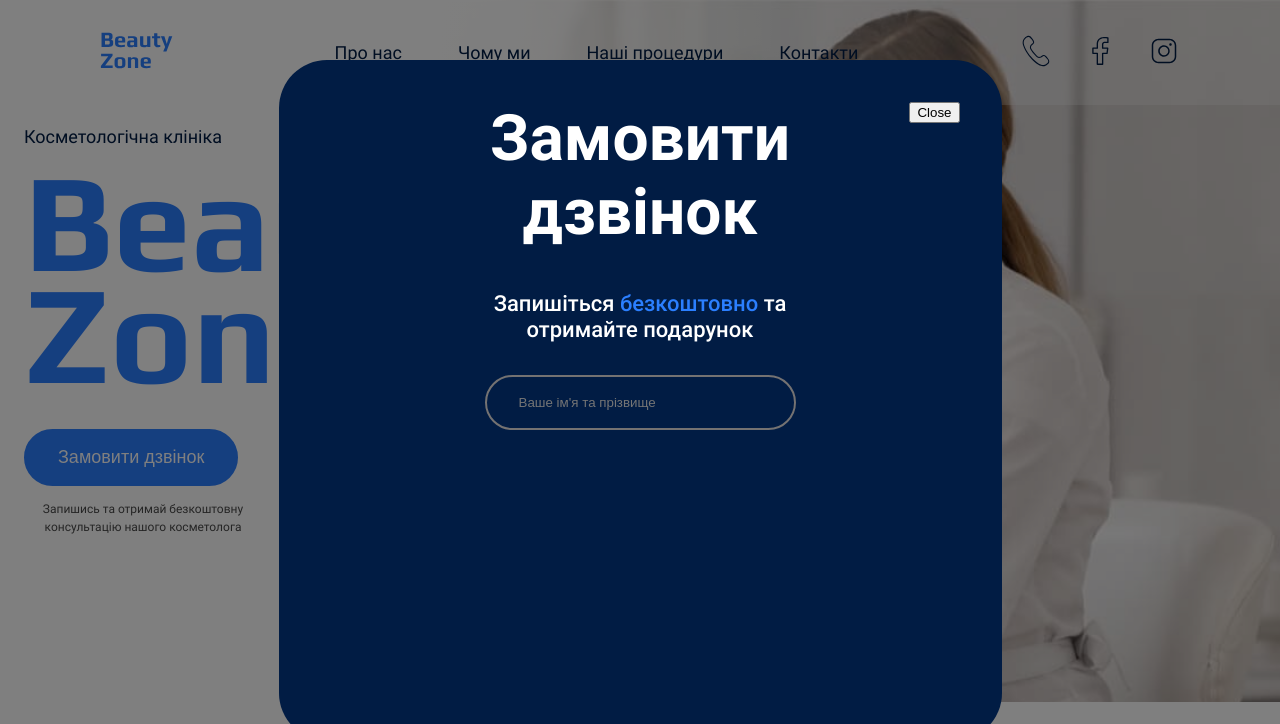
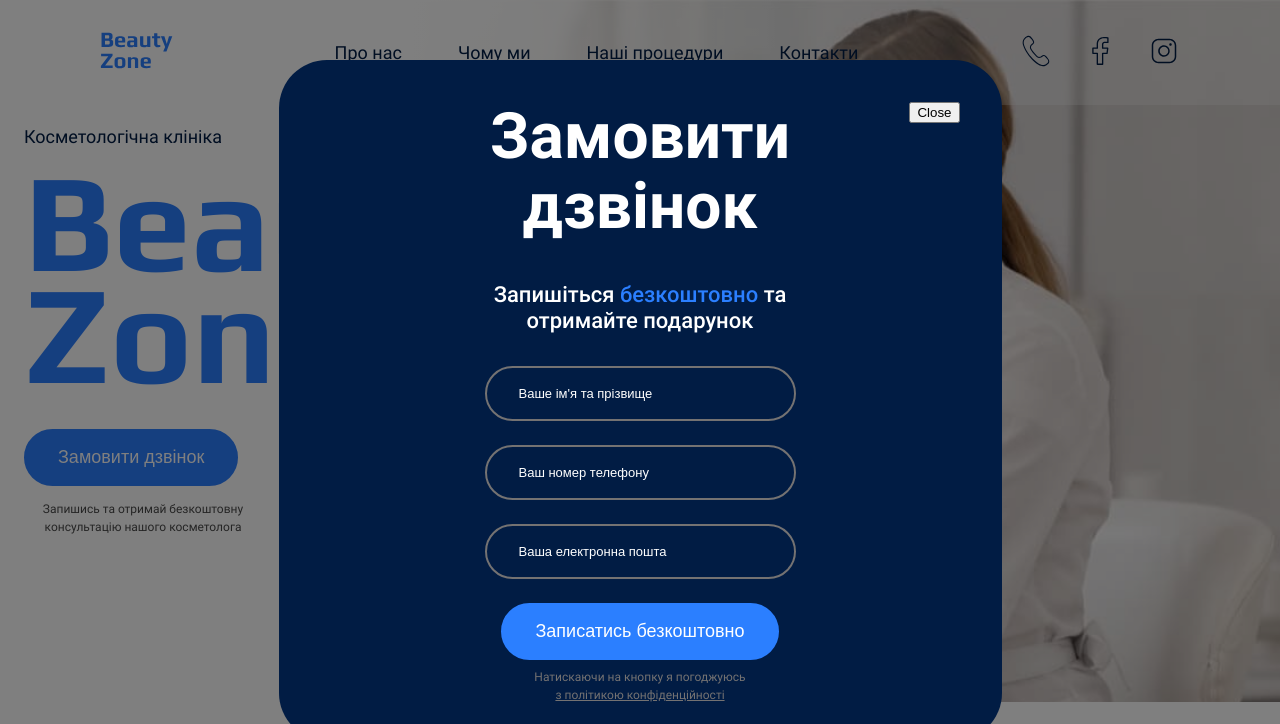
Before and after one commit to Seralex09/genius-homework-3, a plain HTML site: page index.html in a window 1280 px wide. Shown: the top 724 px of the page. Drawn offline with Linux system fonts and the light colour scheme.

Commit message:
Add forms

```diff
--- a/css/styles.css
+++ b/css/styles.css
@@ -601,11 +601,12 @@ ul {
 
 .modal h2 {
   font-size: 64px;
+  line-height: 1.1;
   text-align: center;
   margin-bottom: 40px;
 }
 
-.modal p {
+.modal-text {
   font-weight: 500;
   font-size: 22px;
   text-align: center;
@@ -623,16 +624,53 @@ ul {
 }
 
 /* Form */
+.form-field {
+  margin-bottom: 24px;
+}
+
 .form-label {
   display: block;
 }
 
-.input-form {
+.form-input {
   padding: 18px 32px;
   width: 100%;
-  font-style: 13px;
+  font-size: 13px;
   line-height: 1.17;
   border: 2px solid #747272;
   border-radius: 32px;
   background-color: transparent;
+  color: var(--color-primary-white);
 }
+
+.form-input::placeholder {
+  font-size: 13px;
+  line-height: 1.17;
+  color: var(--color-primary-white);
+}
+
+.form-input:hover {
+  background-color: #747272;
+}
+
+.form-button {
+  display: block;
+  margin: 0 auto 8px;
+}
+
+.form-button:hover {
+  color: var(--color-primary-white);
+}
+
+.form-terms {
+  margin: 0 auto;
+  font-weight: 400;
+  font-size: 12px;
+  line-height: 1.5;
+  text-align: center;
+  color: #747272;
+}
+
+.form-terms-link {
+  color: #747272;
+}
--- a/index.html
+++ b/index.html
@@ -251,13 +251,28 @@
         <div class="modal">
             <button class="modal-btn-close" type="button">Close</button>
             <h2>Замовити дзвінок</h2>
-            <p>Запишіться <span class="accent">безкоштовно</span> та отримайте подарунок</p>
+            <p class="modal-text">Запишіться <span class="accent">безкоштовно</span> та отримайте подарунок</p>
             <form name="modal-form" autocomplete="on">
                 <div class="form-field">
                     <label class="form-label vissully-hidden" for="user-name">Ваше ім'я та прізвище</label>
-                    <input class="input-form" type="text" id="user-name" name="user-name"
+                    <input class="form-input" type="text" id="user-name" name="user-name"
                         placeholder="Ваше ім'я та прізвище" required />
                 </div>
+                <div class="form-field">
+                    <label class="form-label vissully-hidden" for="user-tel">Ваш номер телефону</label>
+                    <input class="form-input" type="tel" id="user-tel" name="user-tel" placeholder="Ваш номер телефону"
+                        required />
+                </div>
+                <div class="form-field">
+                    <label class="form-label vissully-hidden" for="user-tel">Ваша електронна пошта</label>
+                    <input class="form-input" type="email" id="user-email" name="user-email"
+                        placeholder="Ваша електронна пошта" required />
+                </div>
+                <button class="button form-button" type="submit">Записатись безкоштовно</button>
+                <p class="form-terms">
+                    Натискаючи на кнопку я погоджуюсь
+                    <a class="form-terms-link" href="#">з політикою конфіденційності</a>
+                </p>
             </form>
         </div>
     </div>
```
